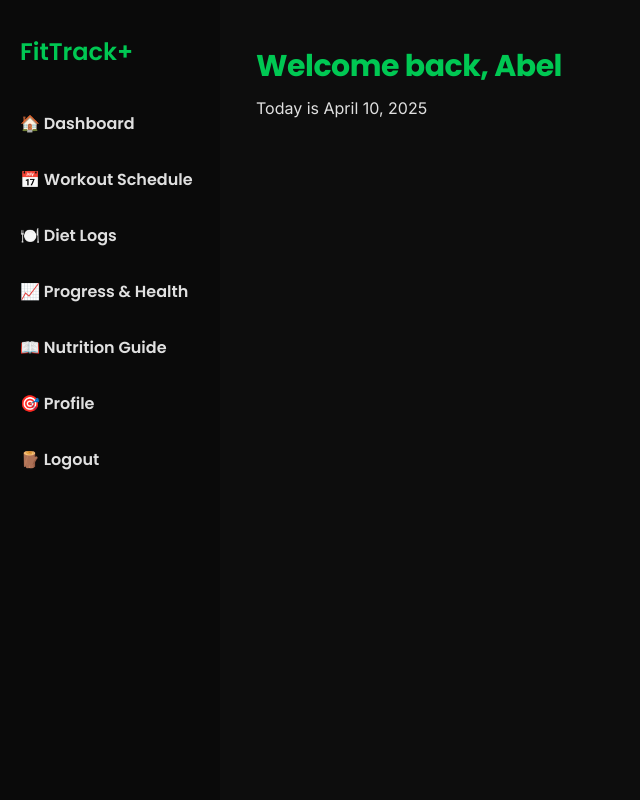
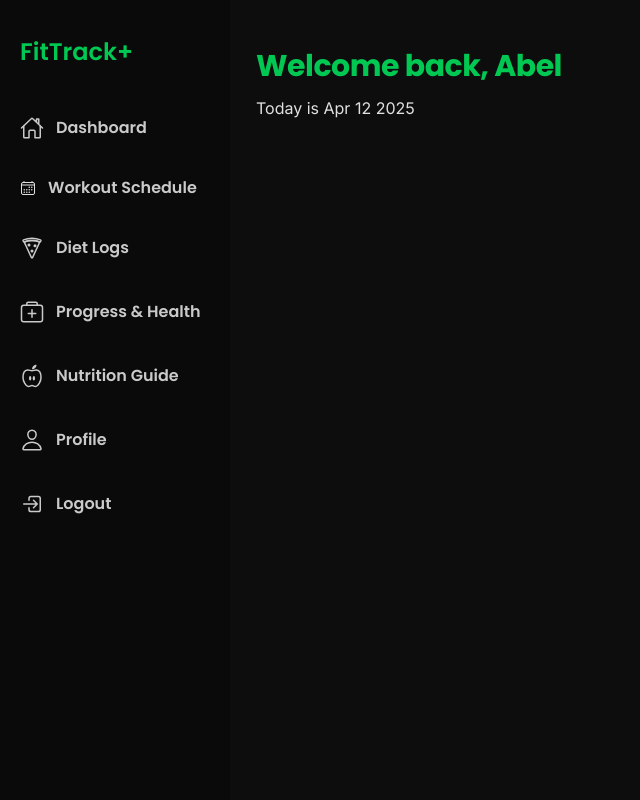
Before and after one commit to okrt12/fitness-tracking-system, a PHP site: page /pages/dashboard.php in a window 1280 px wide. Shown: the whole page, without its empty margins (0-640 px from the left). Run offline with PHP 8.4, Linux system fonts and the light colour scheme.

Commit message:
add icons and style the icons of the dashboard

```diff
--- a/assets/css/userdasboard.css
+++ b/assets/css/userdasboard.css
@@ -13,17 +13,13 @@
 /* ***************************************************************************
 ************************* Sidebar ********************************************** */
 .sidebar {
-  width: 22rem;
+  width: 23rem;
   height: 100vh;
   background-color: var(--secondary-bg);
   overflow: hidden;
   padding-top: 4rem;
 }
 
-.side {
-  width: 22rem;
-  height: 100vh;
-}
 nav ul {
   list-style: none;
   padding: 0;
@@ -36,16 +32,22 @@ nav li:first-child {
 .logo {
   padding: 2rem;
 }
-.sidebar-btn {
+.sidebar-btns {
   font-size: 1.6rem;
   padding: 2rem;
   font-family: var(--poppins);
   font-weight: 600;
   cursor: pointer;
 }
+.sidebar-btn,
+.sidebar-btn:link,
+.sidebar-btn:visited {
+  color: #cacaca;
+  text-decoration: none;
+}
 
-.sidebar-btn:hover {
-  background-color: #1f6feb;
+.sidebar-btns:hover {
+  background-color: #161616;
 }
 
 /* *****************************************************************************
@@ -66,3 +68,15 @@ nav li:first-child {
 .dashboard-main {
   overflow-y: auto;
 }
+
+.icon-text {
+  display: flex;
+  align-items: center;
+  gap: 1.2rem;
+}
+
+.icons {
+  width: 2.4rem;
+  height: 2.4rem;
+  color: #cacaca;
+}
--- /dev/null
+++ b/assets/js/dashboard.js
@@ -0,0 +1,10 @@
+// Variables
+const dashboardHeader = document.querySelector(".header");
+
+///////////////////////////////////////////////////////////////////////////////////////
+///////////////////////////////////////////////////////////////////////////////////////
+const dashboardDate = new Date();
+const strDate = dashboardDate.toDateString().split(" ").splice(1).join(" ");
+
+const dashboardDateHtml = `<p class="header-date normal-text">Today is ${strDate}</p>`;
+dashboardHeader.insertAdjacentHTML("beforeend", dashboardDateHtml);
--- a/pages/dashboard.php
+++ b/pages/dashboard.php
@@ -30,13 +30,69 @@
             <li class="logo-list">
               <span class="sub-header heading-color logo">FitTrack+</span>
             </li>
-            <li class="sidebar-btn">🏠 Dashboard</li>
-            <li class="sidebar-btn">📅 Workout Schedule</li>
-            <li class="sidebar-btn">🍽️ Diet Logs</li>
-            <li class="sidebar-btn">📈 Progress & Health</li>
-            <li class="sidebar-btn">📖 Nutrition Guide</li>
-            <li class="sidebar-btn">🎯 Profile</li>
-            <li class="sidebar-btn">🪵 Logout</li>
+            <li class="sidebar-btns">
+              <div class="icon-text">
+                <ion-icon
+                  class="icons sidebar-icons"
+                  name="home-outline"
+                ></ion-icon>
+                <a href="#" class="sidebar-btn">Dashboard</a>
+              </div>
+            </li>
+            <li class="sidebar-btns">
+              <div class="icon-text">
+                <ion-icon
+                  class="icon sidebar-icons"
+                  name="calendar-outline"
+                ></ion-icon>
+                <a href="#" class="sidebar-btn">Workout Schedule</a>
+              </div>
+            </li>
+            <li class="sidebar-btns">
+              <div class="icon-text">
+                <ion-icon
+                  class="icons sidebar-icons"
+                  name="pizza-outline"
+                ></ion-icon>
+                <a href="#" class="sidebar-btn">Diet Logs</a>
+              </div>
+            </li>
+            <li class="sidebar-btns">
+              <div class="icon-text">
+                <ion-icon
+                  class="icons sidebar-icons"
+                  name="medkit-outline"
+                ></ion-icon>
+                <a href="#" class="sidebar-btn">Progress & Health</a>
+              </div>
+            </li>
+            <li class="sidebar-btns">
+              <div class="icon-text">
+                <ion-icon
+                  class="icons sidebar-icons"
+                  name="nutrition-outline"
+                ></ion-icon>
+                <a href="#" class="sidebar-btn">Nutrition Guide</a>
+              </div>
+            </li>
+            <li class="sidebar-btns">
+              <div class="icon-text">
+                <ion-icon
+                  class="icons sidebar-btn"
+                  name="person-outline"
+                ></ion-icon>
+                <a href="#" class="sidebar-btn">Profile</a>
+              </div>
+            </li>
+            <li class="sidebar-btns">
+              <div class="icon-text">
+                <ion-icon
+                  class="icons sidebar-icons"
+                  name="log-in-outline"
+                ></ion-icon>
+                <a href="#" class="sidebar-btn">Logout</a>
+              </div>
+            </li>
           </ul>
         </nav>
         <!-- <div class="side"></div> -->
@@ -45,10 +101,20 @@
             <h2 class="welcome-text heading-tertiary heading-color">
               Welcome back, Abel
             </h2>
-            <p class="header-date normal-text">Today is April 10, 2025</p>
           </div>
         </div>
       </main>
     </div>
+
+    <!-- JS -->
+    <script defer src="../assets/js/dashboard.js"></script>
+    <script
+      type="module"
+      src="https://unpkg.com/ionicons@7.1.0/dist/ionicons/ionicons.esm.js"
+    ></script>
+    <script
+      nomodule
+      src="https://unpkg.com/ionicons@7.1.0/dist/ionicons/ionicons.js"
+    ></script>
   </body>
 </html>
```
